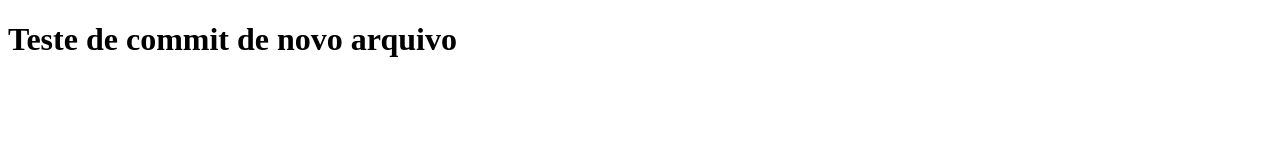
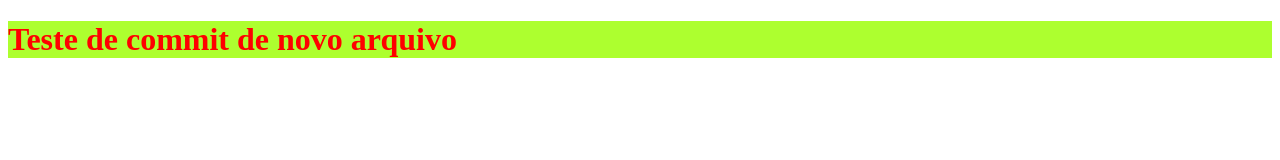
Before and after one commit to ufjf-dcc121/ufjf-dcc121-2022-1-atv1-Gustav0Furtado0, a plain HTML site: page index.html in a window 1280 px wide. Drawn offline with Linux system fonts and the light colour scheme.

Commit message:
add style

```diff
--- a/index.html
+++ b/index.html
@@ -5,6 +5,7 @@
     <meta http-equiv="X-UA-Compatible" content="IE=edge">
     <meta name="viewport" content="width=device-width, initial-scale=1.0">
     <title>Document</title>
+    <link rel="stylesheet" href="style.css">
 </head>
 <body>
     <h1>Teste de commit de novo arquivo</h1>
--- /dev/null
+++ b/style.css
@@ -0,0 +1,4 @@
+h1 {
+    color: red;
+    background-color: greenyellow;
+}
```
